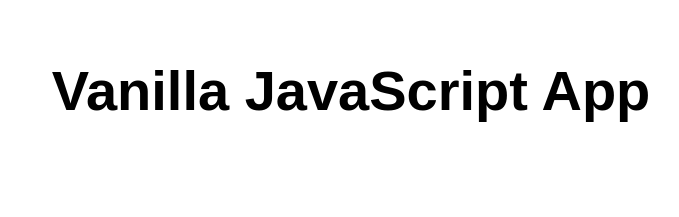
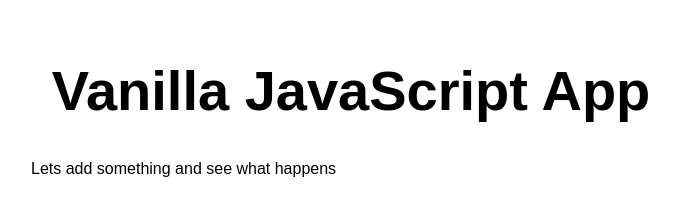
Before and after one commit to mikaelSahlestrom/ARM-test, a plain HTML site: page index.html in a window 1280 px wide. Shown: the whole page, without its empty margins (289-968 px from the left). Drawn offline with Linux system fonts and the light colour scheme.

Commit message:
my initial commit to this pipeline

```diff
--- a/index.html
+++ b/index.html
@@ -11,6 +11,7 @@
 <body>
   <main>
     <h1>Vanilla JavaScript App</h1>
+    <p>Lets add something and see what happens</p>
   </main>
 </body>
 
```
